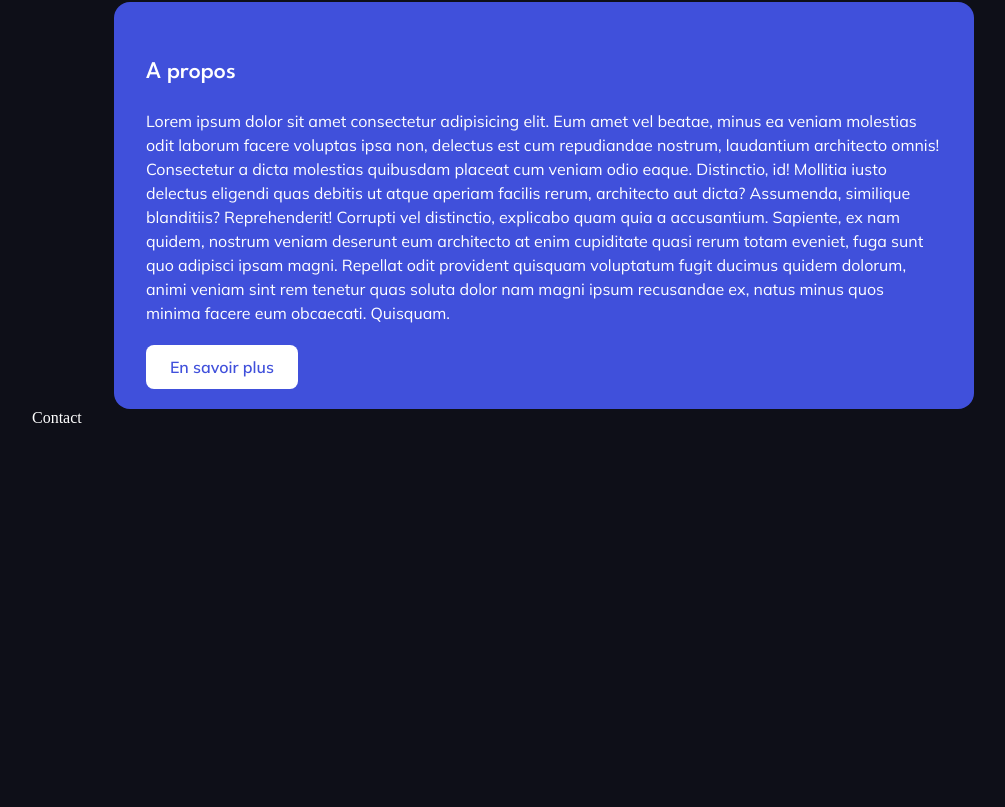
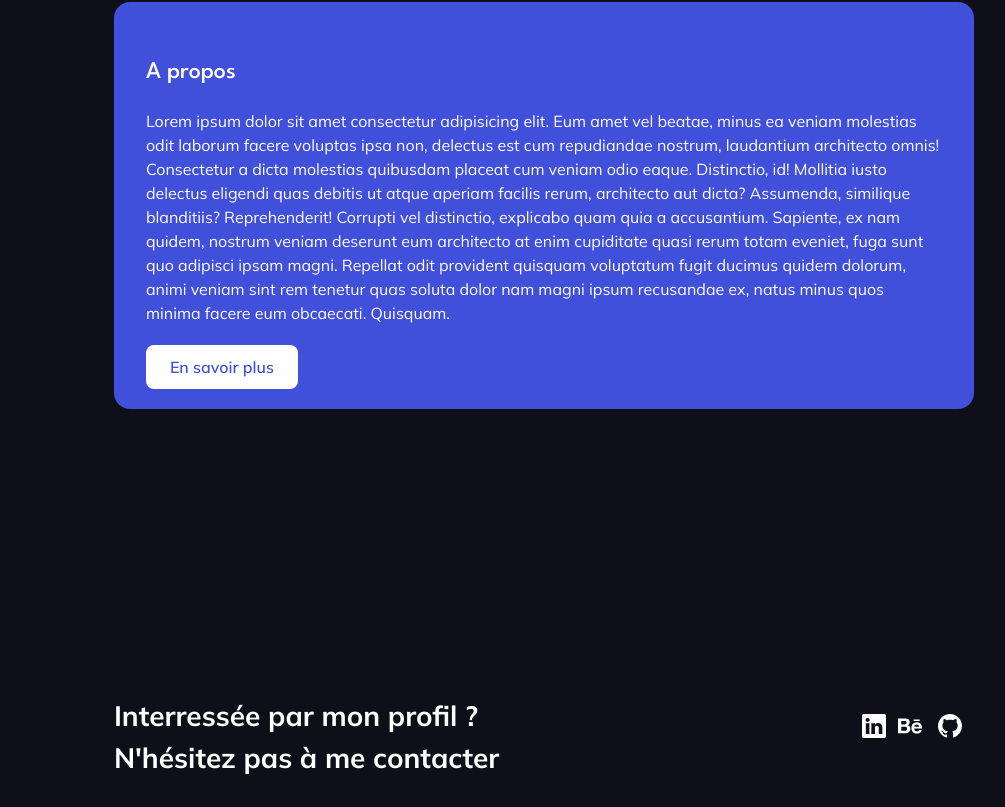
Before and after one commit to Assoghe/portfolionew, a React (Vite) app: page / in a window 1280 px wide. Shown: the part 2403-3210 px from the top of the page, without its empty margins (96-1101 px from the left). Before the commit the page ends 2830 px from the top, so only its background shows below. Built offline with nearby package versions, Linux system fonts and the light colour scheme.

Commit message:
Contact > Add font style and icons

```diff
--- a/src/pages/Portfolio/ContactSection.tsx
+++ b/src/pages/Portfolio/ContactSection.tsx
@@ -1,11 +1,53 @@
-import React from 'react'
+import { styled } from 'styled-components'
+import {BsLinkedin, BsBehance, BsGithub} from 'react-icons/bs';
+import { Link } from 'react-router-dom';
+
 
 function ContactSection() {
   return (
-    <div>
-      Contact
-    </div>
+    <ContactSectionStyle>
+        <div className="contact-bloc-text">
+            <img src="" alt=""/>
+            <h3>Interressée par mon profil ? <br /> N'hésitez pas à me contacter</h3>
+        </div>
+
+        <div className="contact-social-network">
+     <Link to="https://www.linkedin.com/in/soraya-gherras/" target='_blank'>
+     <BsLinkedin/>
+     </Link>
+
+
+     <Link to="https://www.behance.net/sorayagherras3?tracking_source=search_users%7Csoraya%20gherras" target='_blank'>
+     <BsBehance/>
+     </Link>
+
+     <Link to="https://github.com/Assoghe" target='_blank'> <BsGithub/>
+     </Link>
+
+     </div>
+    </ContactSectionStyle>
   )
 }
 
+const ContactSectionStyle = styled.div`
+    padding: 0 8%;
+    margin-top: 15em;
+    display: flex;
+    align-items: center;
+    justify-content: space-between;
+
+    .contact-bloc-text h3 {
+        font-size: 28px;
+        font-family: 'Mulish';
+        line-height: 1.5;
+    }
+
+    .contact-social-network svg{
+      font-size: 1.5em;
+      margin-right: 0.5em;
+    }
+
+
+`
+
 export default ContactSection
```
